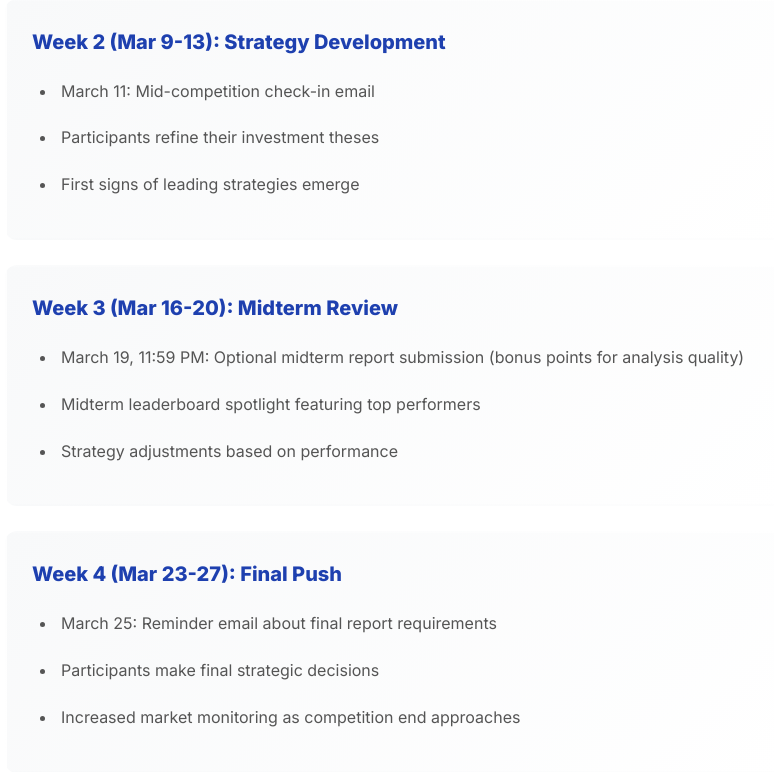
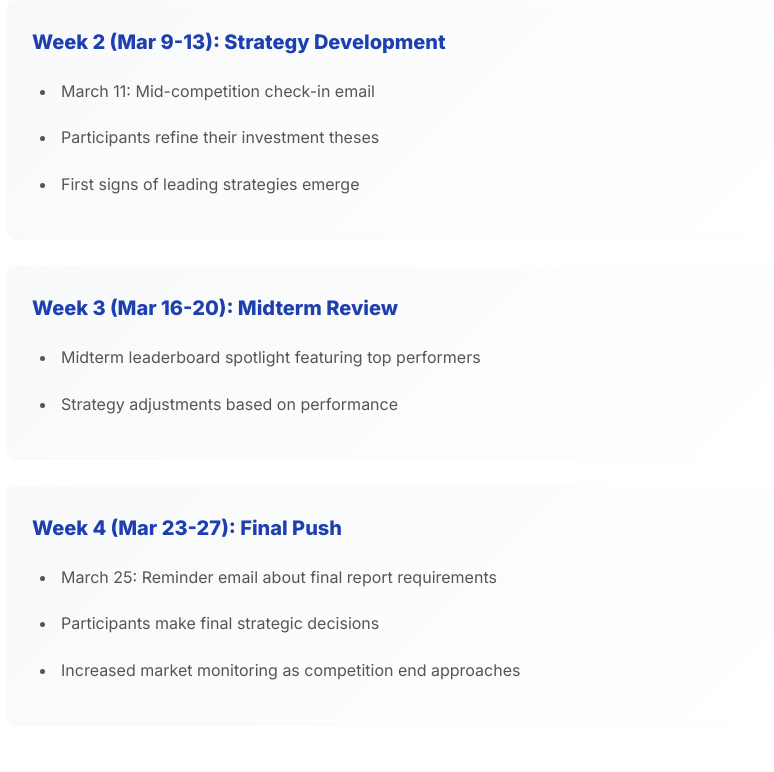
Before and after one commit to craftybytes/investment-championship, a Flask app: page /timeline in a window 1280 px wide. Shown: the part 2318-3090 px from the top of the page, without its empty margins (245-1019 px from the left). Run offline with Flask 3, Linux system fonts and the light colour scheme.

Commit message:
optional mid term report removed

```diff
--- a/templates/timeline.html
+++ b/templates/timeline.html
@@ -186,7 +186,6 @@
             <div class="week-section">
                 <div class="week-title">Week 3 (Mar 16-20): Midterm Review</div>
                 <ul>
-                    <li>March 19, 11:59 PM: Optional midterm report submission (bonus points for analysis quality)</li>
                     <li>Midterm leaderboard spotlight featuring top performers</li>
                     <li>Strategy adjustments based on performance</li>
                 </ul>
```
